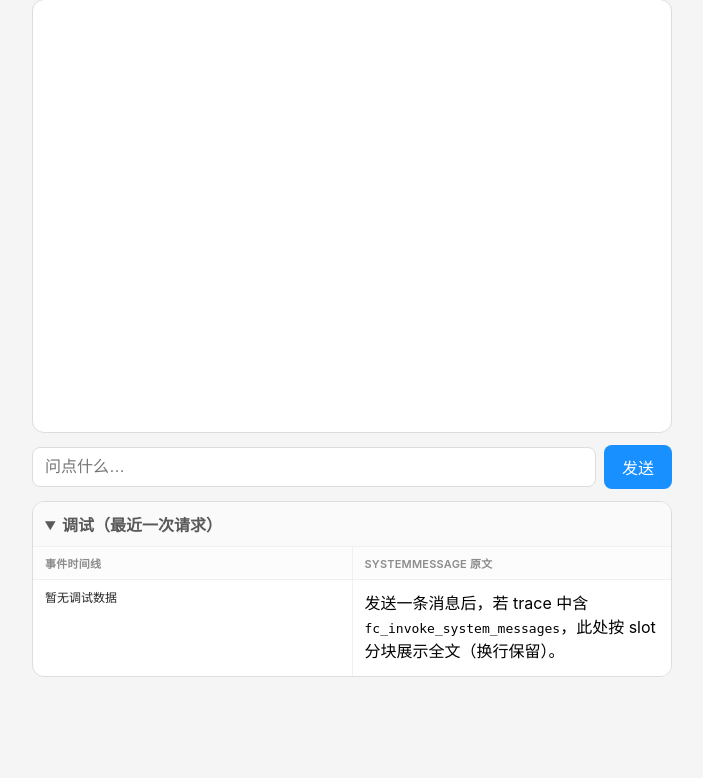
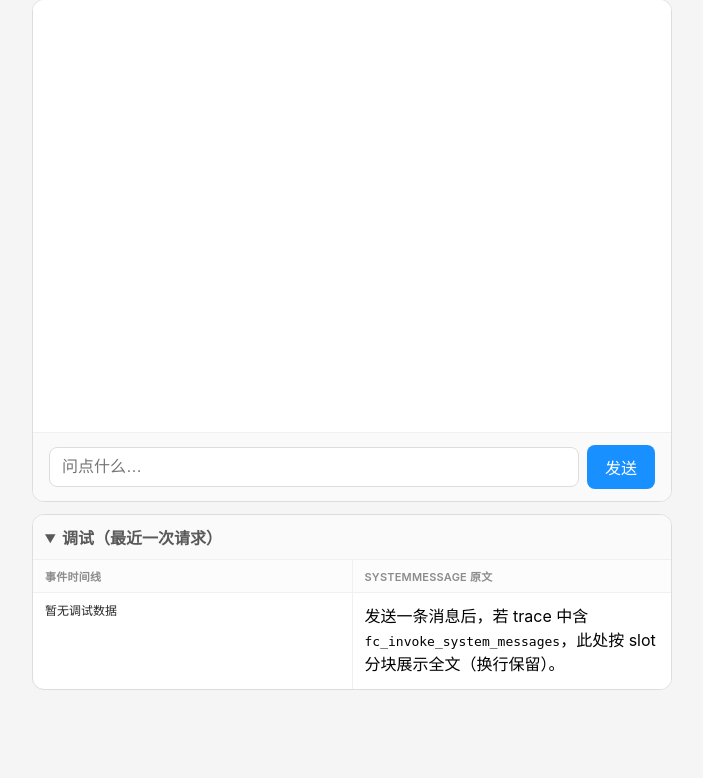
Before and after one commit to zhuweinan98/where-to-go, a FastAPI app: template src/templates/index.html in a window 1280 px wide. Shown: the part 195-973 px from the top of the page, without its empty margins (288-991 px from the left). Before the commit the page ends 872 px from the top, so only its background shows below. Run offline with FastAPI, Linux system fonts and the light colour scheme; the template is opened without the code that fills it, so the values that code supplies are empty.

Commit message:
feat(ui): 对话区与输入合并为卡片，调试双栏与整块并排
- chat-stack 将消息框与表单包成同一卡片
- LLM_DEBUG 下 main-with-debug 横向布局，左侧对话整体、右侧调试双栏
- 移除 bottom-strip；debug-wide 页面 max-width 调至 1200px

Co-authored-by: Cursor <cursoragent@cursor.com>

```diff
--- a/src/templates/index.html
+++ b/src/templates/index.html
@@ -17,9 +17,9 @@
       padding: 0 20px 40px;
       background: #f5f5f5;
     }
-    /* 开启 LLM_DEBUG 时加宽，便于左右双栏调试 */
+    /* 开启 LLM_DEBUG 时加宽：左侧对话区（消息+输入）整体，右侧双栏调试 */
     body.debug-wide {
-      max-width: 1040px;
+      max-width: 1200px;
     }
     h1 { font-size: 1.5rem; margin-bottom: 12px; }
     .row { display: flex; flex-wrap: wrap; gap: 8px; align-items: center; margin-bottom: 12px; }
@@ -39,6 +39,51 @@
       background: #fff;
       border-radius: 12px;
       margin-bottom: 12px;
+    }
+    /* 消息区 + 输入框：同一卡片（非 debug-wide 时单独占满宽；debug-wide 时与调试区并排） */
+    .main-with-debug {
+      margin-bottom: 0;
+    }
+    .chat-stack {
+      display: flex;
+      flex-direction: column;
+      border: 1px solid #ddd;
+      border-radius: 12px;
+      background: #fff;
+      overflow: hidden;
+      margin-bottom: 12px;
+    }
+    .chat-stack .chat-box {
+      border: none;
+      border-radius: 0;
+      margin-bottom: 0;
+      border-bottom: 1px solid #f0f0f0;
+    }
+    .chat-stack-form {
+      margin: 0;
+      padding: 12px 16px;
+      background: #fafafa;
+    }
+    .chat-stack-form .row {
+      margin-bottom: 0;
+    }
+    body.debug-wide .main-with-debug {
+      display: flex;
+      flex-wrap: wrap;
+      align-items: stretch;
+      gap: 12px;
+      margin-bottom: 12px;
+    }
+    body.debug-wide .chat-stack {
+      flex: 1 1 320px;
+      min-width: 260px;
+      max-width: 100%;
+      margin-bottom: 0;
+    }
+    body.debug-wide .main-with-debug > .debug-panel {
+      flex: 1 1 360px;
+      min-width: 0;
+      margin-top: 0;
     }
     .user {
       color: #1890ff;
@@ -88,7 +133,6 @@
       border: 1px solid #ddd;
       border-radius: 12px;
       background: #fff;
-      margin-top: 12px;
       overflow: hidden;
     }
     .debug-panel summary {
@@ -206,14 +250,16 @@
     <button type="button" class="chip" data-msg="推荐去哪里玩">推荐去哪</button>
     <button type="button" class="chip" data-msg="下雨天推荐">雨天推荐</button>
   </div>
+  <div class="main-with-debug">
+    <div class="chat-stack">
       <div class="chat-box" id="chat"></div>
-  <form id="form">
+      <form id="form" class="chat-stack-form">
         <div class="row">
           <input type="text" id="message" name="message" placeholder="问点什么…" autocomplete="off" />
           <button type="submit" id="send">发送</button>
         </div>
       </form>
-  <div class="err" id="err" hidden></div>
+    </div>
     <details class="debug-panel" id="debug-panel" open>
       <summary>调试（最近一次请求）</summary>
       <div class="debug-layout">
@@ -229,6 +275,8 @@
         </div>
       </div>
     </details>
+  </div>
+  <div class="err" id="err" hidden></div>
   <script>
     const chatEl = document.getElementById('chat');
     const form = document.getElementById('form');
```
Lines whose indentation alone changed are shown as unchanged.
